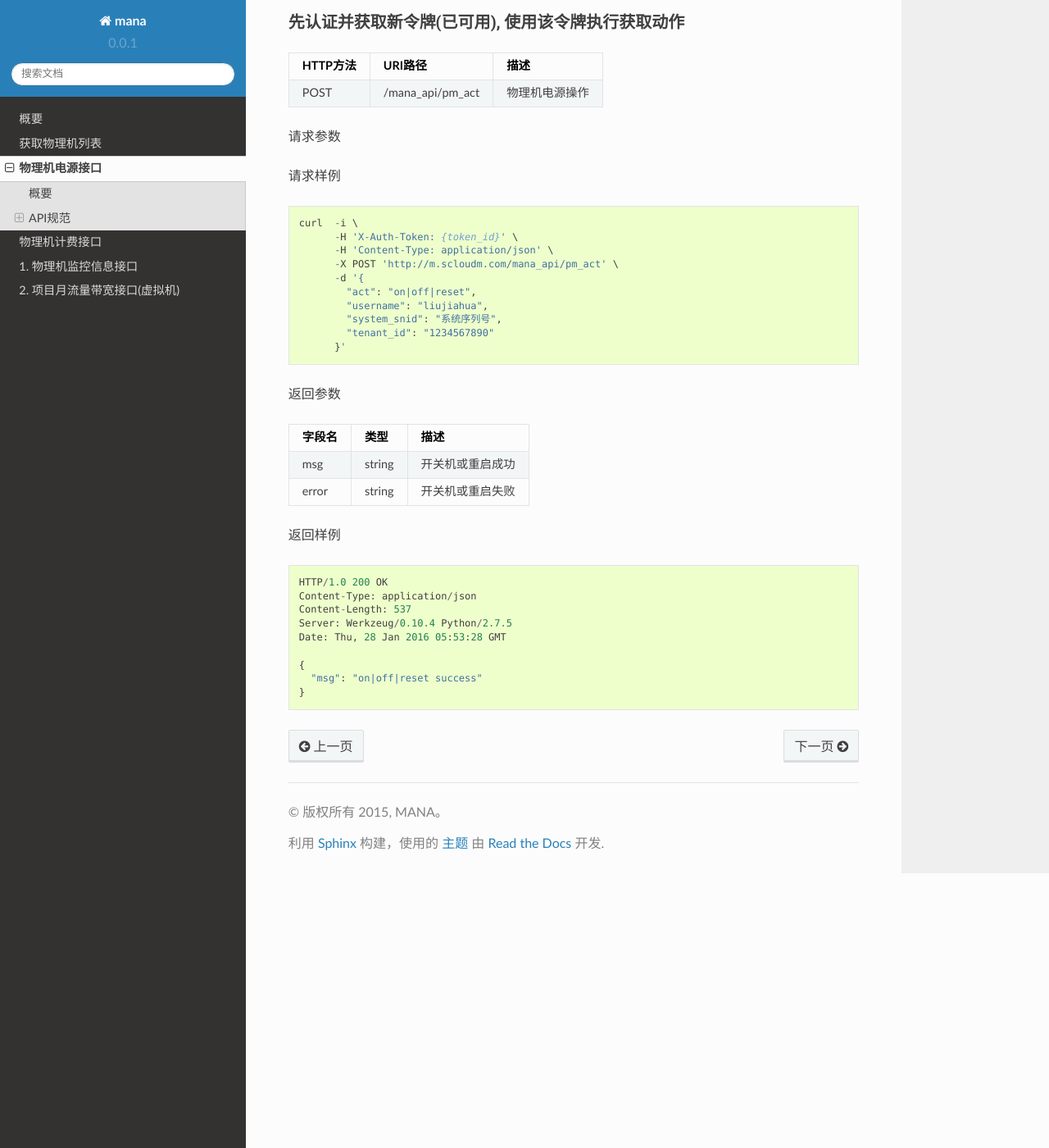
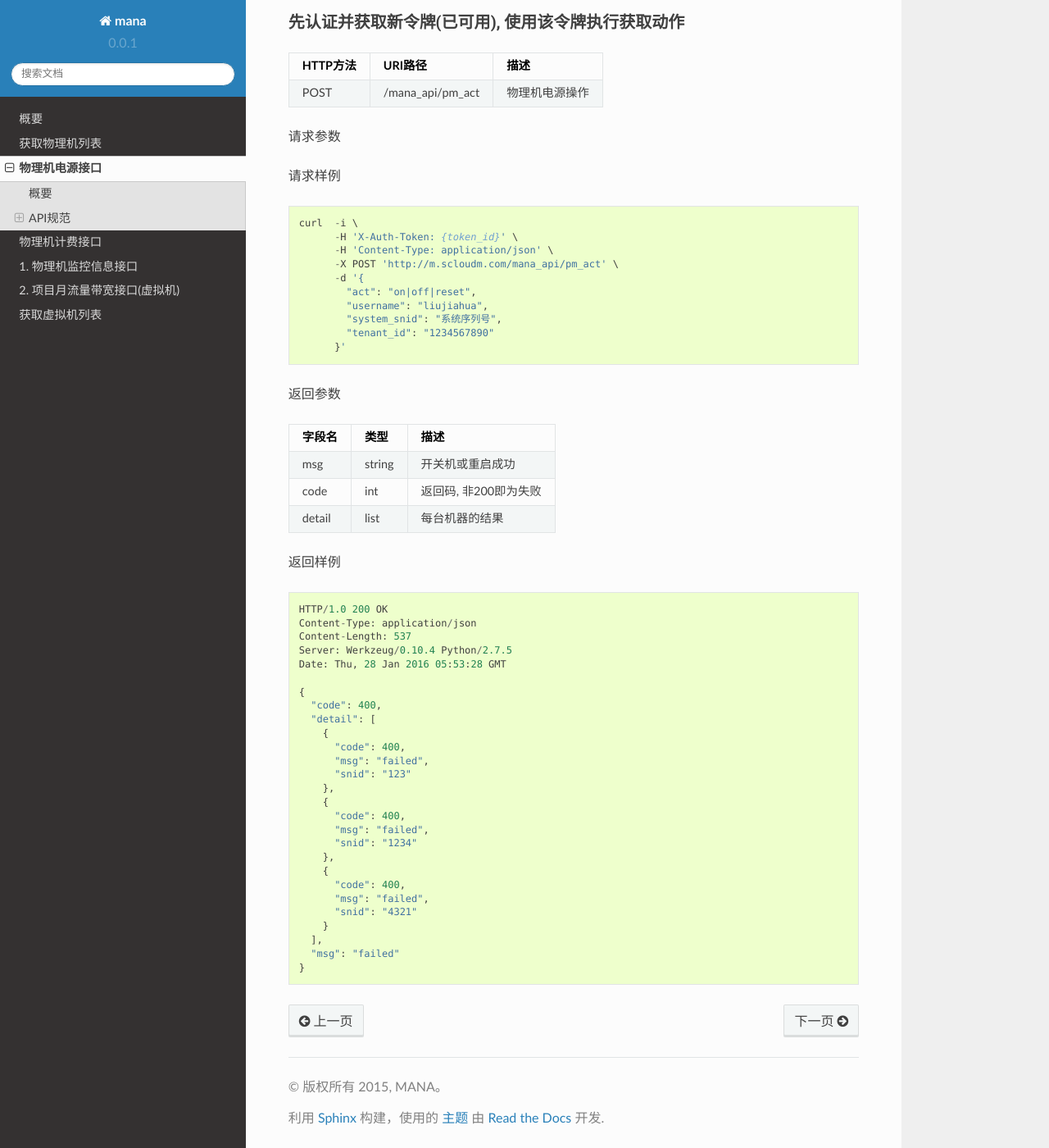
Before and after one commit to JerryDog/mana_api_doc, a Sphinx documentation site: the page built from source/pm_act.rst, in a window 1280 px wide and 1400 px high, scrolled down 534 px. Shown: the whole window at 82% size. Built offline with Sphinx 7.4.7 and the Read the Docs theme 2.0.0, drawn with Linux system fonts in a browser that asks for light colours.

Commit message:
vm返回状态更新

```diff
--- a/source/index.rst
+++ b/source/index.rst
@@ -17,6 +17,7 @@ MANA API文档
    pm_accounts
    pm_moni
    vm_flow
+   vm
 
 Indices and tables
 ==================
--- a/source/pm_act.rst
+++ b/source/pm_act.rst
@@ -80,7 +80,9 @@ API规范
 +===================+=============+=========================================================================+
 |  msg              |  string     |  开关机或重启成功                                                       |
 +-------------------+-------------+-------------------------------------------------------------------------+
-|  error            |  string     |  开关机或重启失败                                                       |
+|  code             |  int        |  返回码, 非200即为失败                                                  |
++-------------------+-------------+-------------------------------------------------------------------------+
+|  detail           |   list      |  每台机器的结果                                                         |
 +-------------------+-------------+-------------------------------------------------------------------------+
 
 
@@ -96,5 +98,23 @@ API规范
         Date: Thu, 28 Jan 2016 05:53:28 GMT
 
         {
-          "msg": "on|off|reset success"
+          "code": 400,
+          "detail": [
+            {
+              "code": 400,
+              "msg": "failed",
+              "snid": "123"
+            },
+            {
+              "code": 400,
+              "msg": "failed",
+              "snid": "1234"
+            },
+            {
+              "code": 400,
+              "msg": "failed",
+              "snid": "4321"
+            }
+          ],
+          "msg": "failed"
         }
```
Also changed, not shown: source/vm.rst (added, +139 -0 lines).
